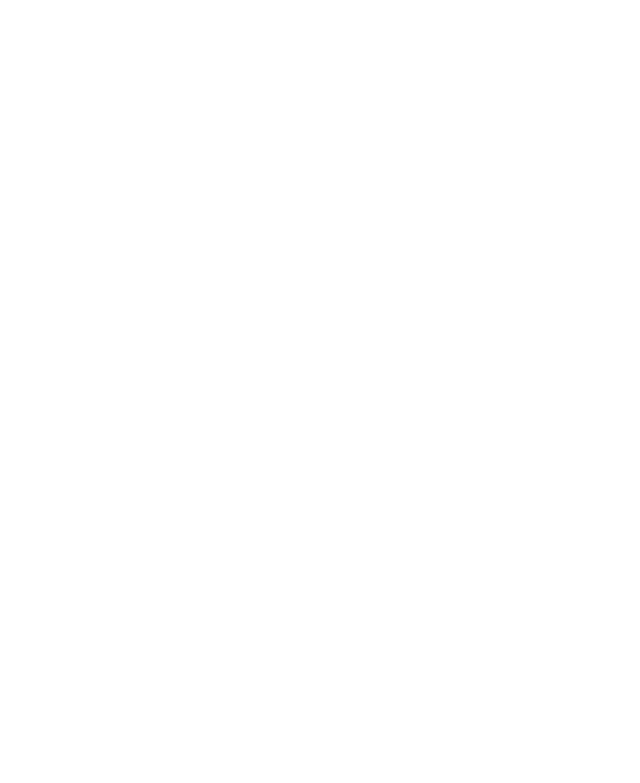
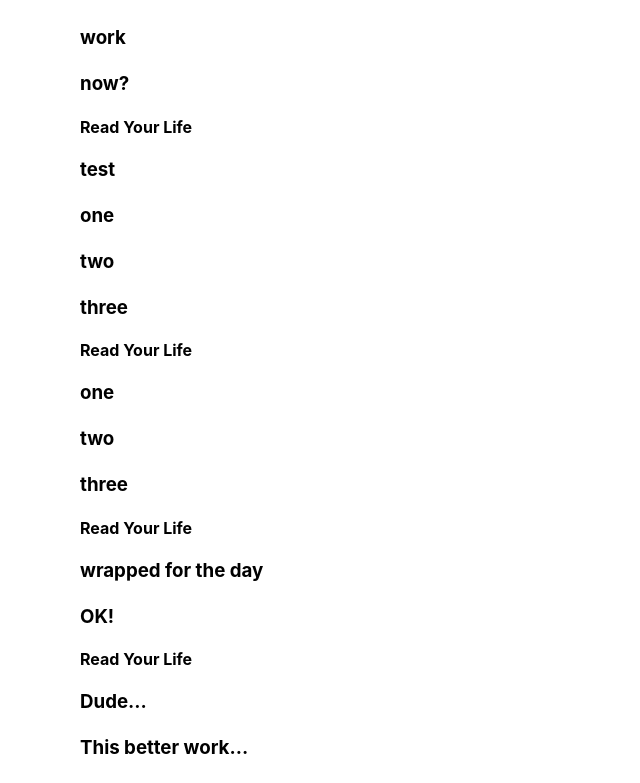
Before and after one commit to seanmartinstudio/daily-journal, a React (Create React App) app: page /read in a window 1280 px wide. Shown: the part 2946-3729 px from the top of the page, without its empty margins (0-640 px from the left). Before the commit the page ends 2351 px from the top, so only its background shows below. Built offline with nearby package versions, Linux system fonts and the light colour scheme; data requests are answered from the project's data file.

Commit message:
Solve line return with styling

```diff
--- a/db.json
+++ b/db.json
@@ -174,6 +174,20 @@
         "journalEntry": "wrapped for the day\n\nOK!"
       },
       "id": 25
+    },
+    {
+      "formData": {
+        "date": "Apr 16th 22",
+        "journalEntry": "Dude...\n\nThis better work...\n\nThis is getting old..."
+      },
+      "id": 26
+    },
+    {
+      "formData": {
+        "date": "Apr 16th 22",
+        "journalEntry": "I think...\n\nI...\n\nFigured...\n\nIt...\n\nOut..."
+      },
+      "id": 27
     }
   ]
 }
--- a/src/Components/Read.jsx
+++ b/src/Components/Read.jsx
@@ -18,7 +18,7 @@
   return (
     <div>
       <h1 className="class">Read Page</h1>
-      <ul>
+      <ul style={{whiteSpace: "pre-line"}}>
       {newArr}
       </ul>
     </div>
```
Also changed, not shown: src/Components/Write.jsx (+3 -20 lines).
